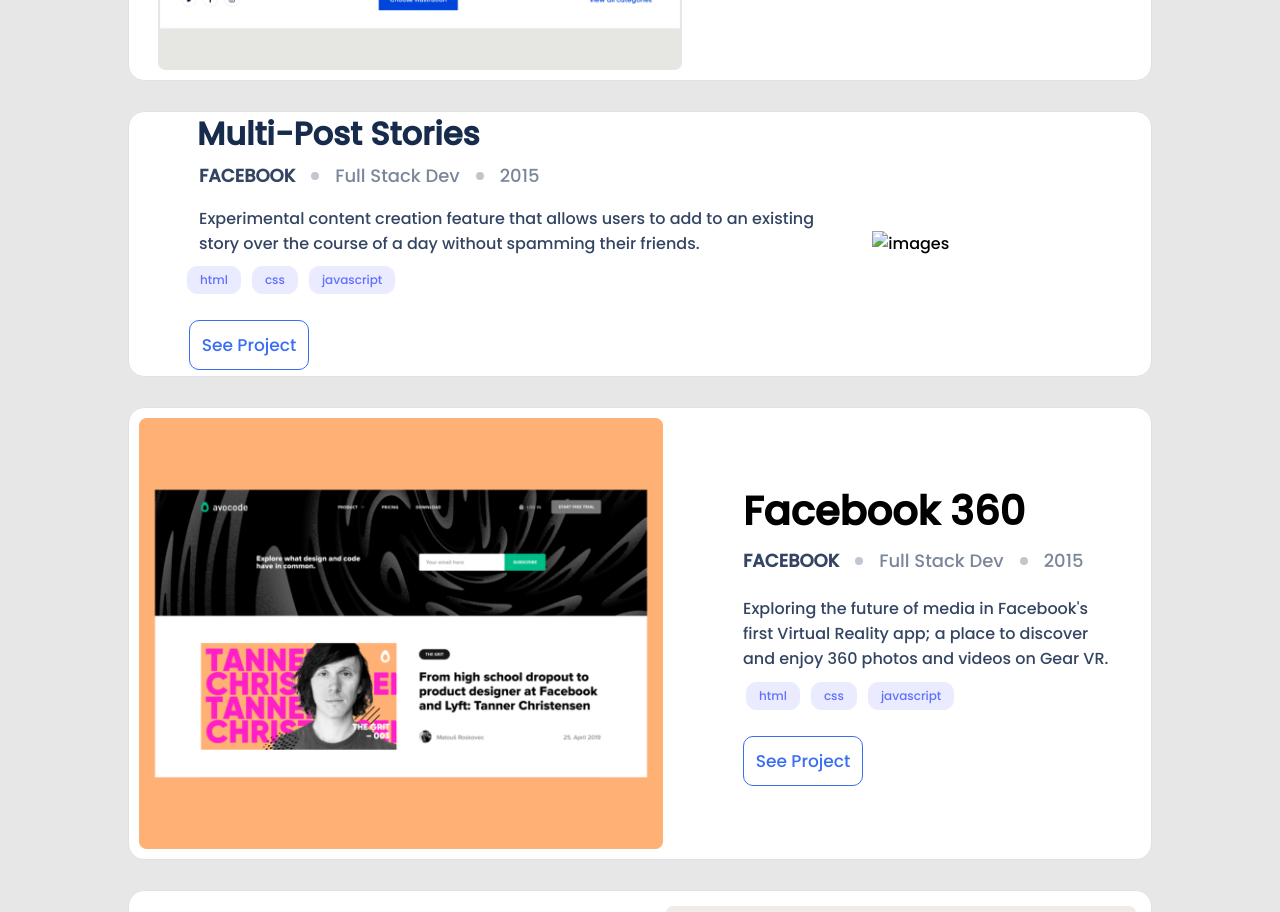
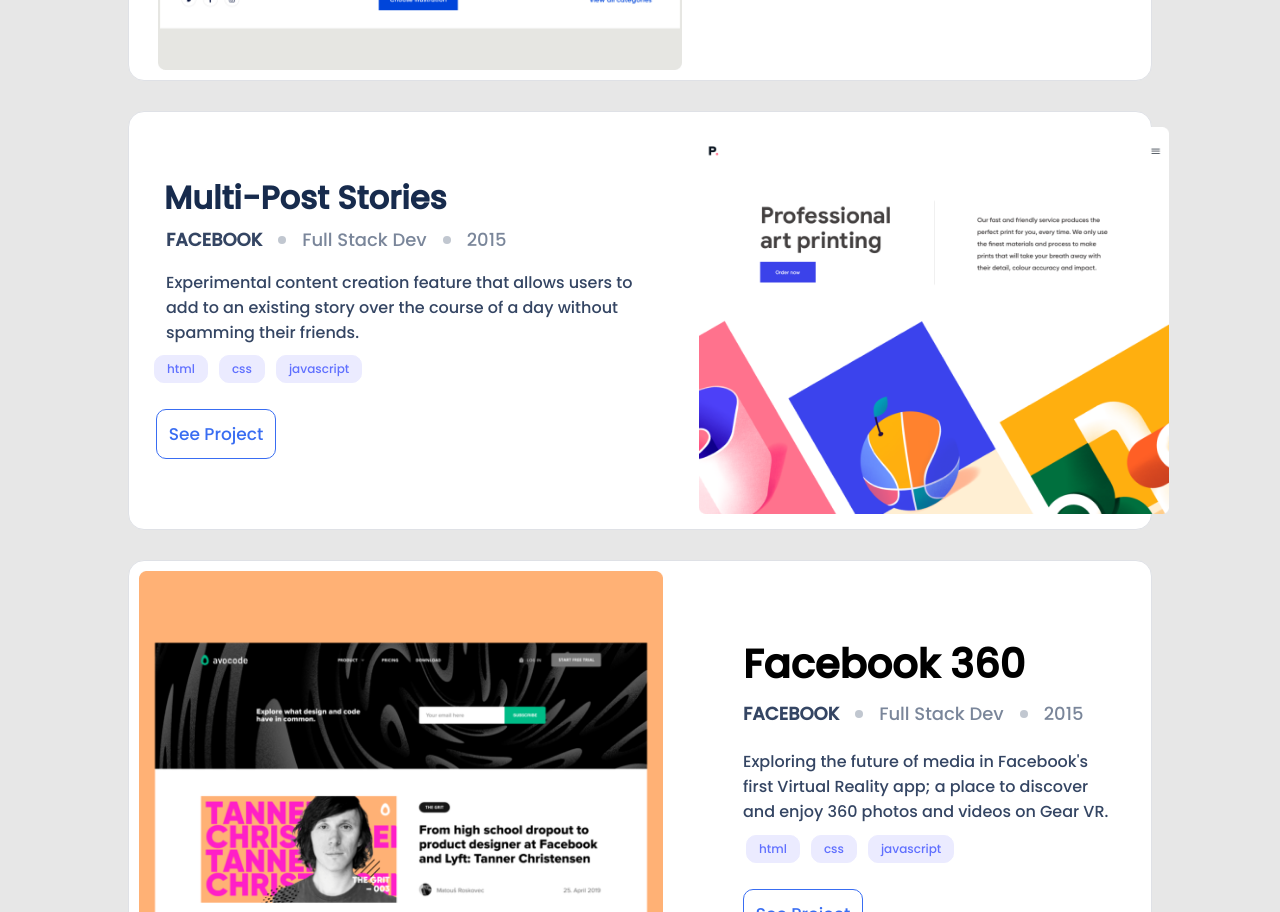
Before and after one commit to derrick1451/mobile-portfolio-setup, a website: page index.html in a window 1280 px wide. Shown: the part 1236-2148 px from the top of the page. Drawn offline with Linux system fonts and the light colour scheme.

Commit message:
update desktop page

```diff
--- a/index.html
+++ b/index.html
@@ -73,7 +73,7 @@
                 <div class="work-image lost">
                     <img src="images/snap2.png" alt="work-image">
                 </div>
-                <img class="desktop"  src="images/Snapshoot Portfolio2.png" alt="images">
+                <img class="desktop"  src="images/Portfolio2.png" alt="images">
                 <div class="labels-2">
                     <h2 class="header">Multi-Post
                         Stories</h2>
```
